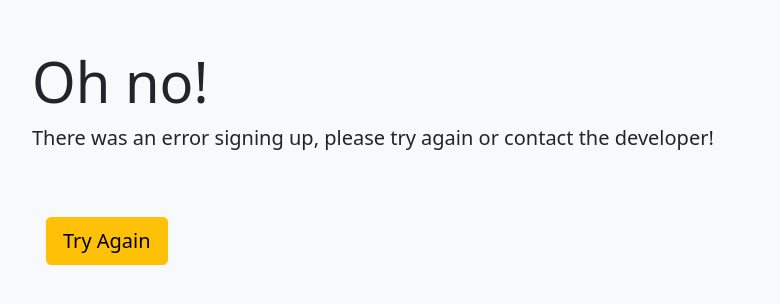
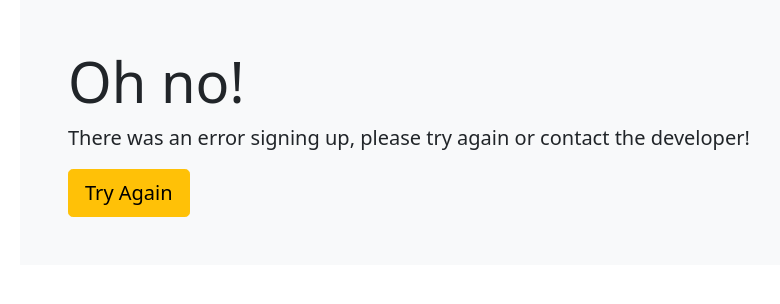
Before and after one commit to Monam-Ahmed/Newsletter-Signup, a plain HTML site: page failure.html in a window 1280 px wide. Shown: the whole page, without its empty margins (50-830 px from the left). Drawn offline with nearby package versions, Linux system fonts and the light colour scheme.

Commit message:
Bug fixes

```diff
--- a/failure.html
+++ b/failure.html
@@ -12,12 +12,12 @@
 <body>
 
 
-    <div class="container-fluid bg-light p-5">
-        <div class="container">
+    <div class="container container-fluid bg-light p-5">
+
           <h1 class="display-4">Oh no!</h1>
           <p class="lead">There was an error signing up, please try again or contact the developer!</p>
-        </div>
-        <form class="p-5" action="/failure" method="POST">
+
+        <form  action="/failure" method="POST">
             <button class="btn btn-lg btn-warning" type="submit" name="button">Try Again</button>
             </form>
       </div>
```
Also changed, not shown: success.html (+3 -3 lines).
